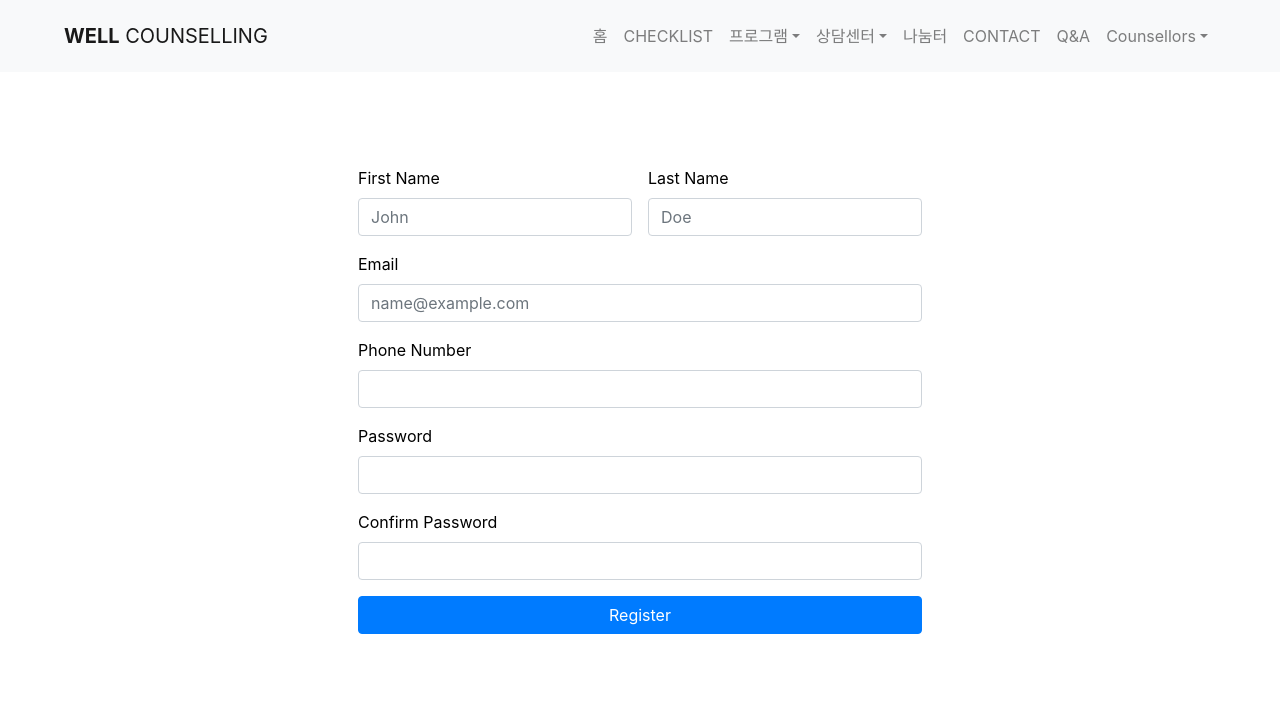
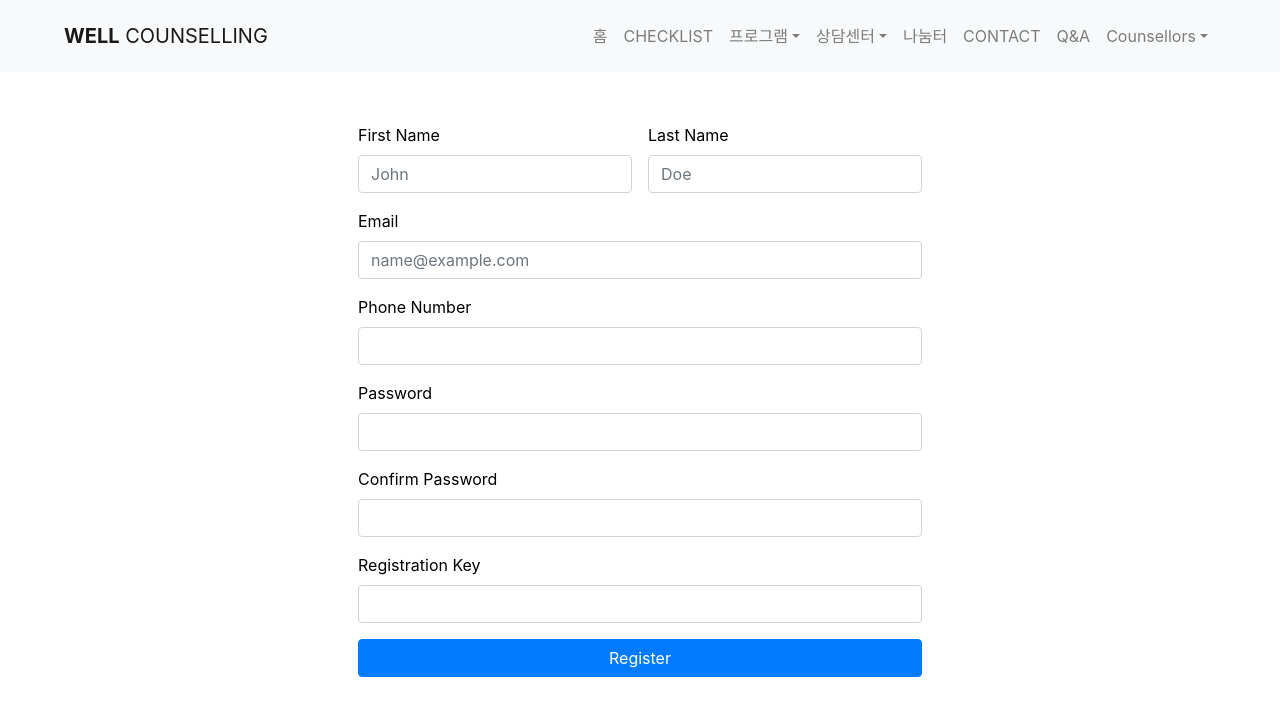
Before and after one commit to jusungchai/well-counselling, a React (Create React App) app: page /register in a window 1280 px wide. Shown: the top 716 px of the page. Built offline with nearby package versions, Linux system fonts and the light colour scheme; no server answers.

Commit message:
add reg key field

```diff
--- a/src/components/Register.js
+++ b/src/components/Register.js
@@ -16,6 +16,7 @@ export default function Register(props) {
     email: "",
     password: "",
     confirmPassword: "",
+    registrationKey: "",
     disabled: false
   })
 
@@ -50,6 +51,9 @@ export default function Register(props) {
           } else if (res.data === "email already registered") {
             alert("Provided email is already registered")
             updateField({ ...field, disabled: false })
+          } else if (res.data === "Invalid Registration Key") {
+            alert("Invalid Registration Key")
+            updateField({ ...field, disabled: false })
           }
         })
     }
@@ -69,6 +73,8 @@ export default function Register(props) {
         return updateField({ ...field, password: e.target.value })
       case "confirmPassword":
         return updateField({ ...field, confirmPassword: e.target.value })
+      case "registrationKey":
+        return updateField({ ...field, registrationKey: e.target.value })
       default:
         console.log("default")
     }
@@ -100,11 +106,15 @@ export default function Register(props) {
           </Form.Group>
           <Form.Group controlId="exampleForm.ControlInput1">
             <Form.Label>Password</Form.Label>
-            <Form.Control type="password" minLength="8" required onChange={(e) => handleChange(e, "password")} id="password"/>
+            <Form.Control type="password" minLength="8" required onChange={(e) => handleChange(e, "password")} id="password" />
           </Form.Group>
           <Form.Group controlId="exampleForm.ControlInput1">
             <Form.Label>Confirm Password</Form.Label>
-            <Form.Control type="password" required onChange={(e) => handleChange(e, "confirmPassword")} id="confirm_password"/>
+            <Form.Control type="password" required onChange={(e) => handleChange(e, "confirmPassword")} id="confirm_password" />
+          </Form.Group>
+          <Form.Group controlId="exampleForm.ControlInput1">
+            <Form.Label>Registration Key</Form.Label>
+            <Form.Control type="password" required onChange={(e) => handleChange(e, "registrationKey")} />
           </Form.Group>
           <Button id="register-button" disabled={field.disabled} type="submit">Register</Button>
         </Form>
```
Lines whose indentation alone changed are shown as unchanged.
